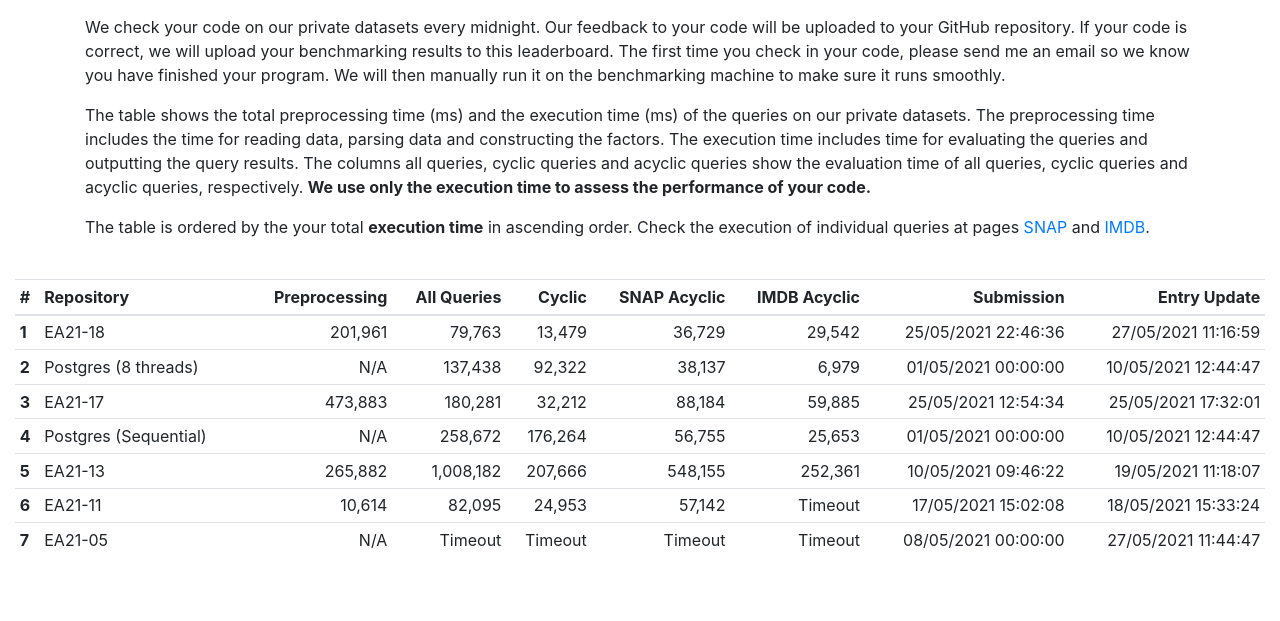
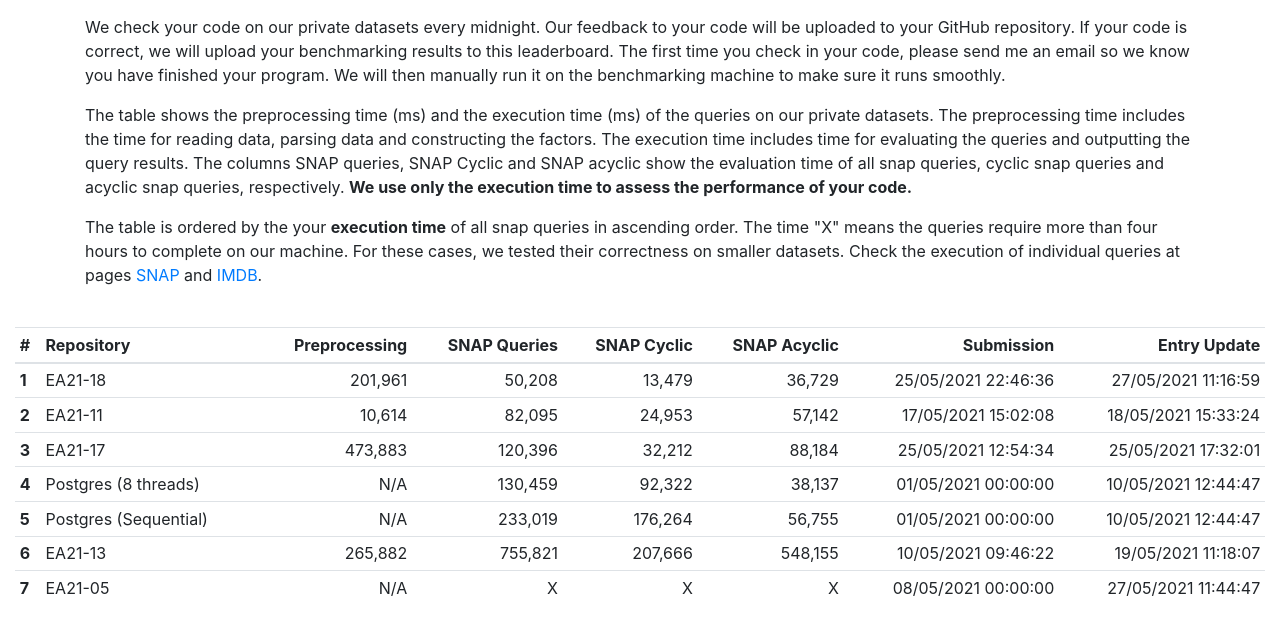
Before and after one commit to dastuzh/EA21-Leaderboard, a plain HTML site: page index.html in a window 1280 px wide. Shown: the part 185-806 px from the top of the page. Drawn offline with nearby package versions, Linux system fonts and the light colour scheme.

Commit message:
imdb optional

```diff
--- a/index.html
+++ b/index.html
@@ -45,14 +45,14 @@
       <p>We check your code on our private datasets every midnight. Our feedback to your code will be uploaded to your
         GitHub repository. If your code is correct, we will upload your benchmarking results to this leaderboard. The
         first time you check in your code, please send me an email so we know you have finished your program. We will then manually run it on the benchmarking machine to make sure it runs smoothly.</p>
-      <p>The table shows the total preprocessing time (ms) and the execution time (ms) of the queries on our private
+      <p>The table shows the preprocessing time (ms) and the execution time (ms) of the queries on our private
         datasets. The preprocessing time includes the time for reading data, parsing data and constructing the factors.
-        The execution time includes time for evaluating the queries and outputting the query results. The columns
-        all queries, cyclic queries and acyclic queries show the evaluation time of all queries, cyclic
-        queries and acyclic queries, respectively. <strong>We use only the execution time to assess the performance of your code. </strong>
+        The execution time includes time for evaluating the queries and outputting the query results. The columns SNAP queries, SNAP Cyclic and SNAP acyclic show the evaluation time of all snap queries, cyclic snap
+        queries and acyclic snap queries, respectively. <strong>We use only the execution time to assess the performance of your code. </strong>
       </p>
       <p>
-        The table is ordered by the your total <strong>execution time</strong> in ascending order. Check the execution
+        The table is ordered by the your <strong>execution time</strong> of all snap queries in ascending order. The time "X" means the queries require more than four hours to complete on our machine. For these cases, we tested their correctness on smaller datasets.
+         Check the execution
         of individual queries at pages <a href="./snap.html">SNAP</a> and <a href="./imdb.html">IMDB</a>. </p>
     </div>
     <br>
@@ -63,10 +63,9 @@
             <th scope="col">#</th>
             <th scope="col">Repository</th>
             <th class="text-right " scope="col">Preprocessing</th>
-            <th class="text-right " scope="col">All Queries</th>
-            <th class="text-right " scope="col">Cyclic</th>
+            <th class="text-right " scope="col">SNAP Queries</th>
+            <th class="text-right " scope="col">SNAP Cyclic</th>
             <th class="text-right " scope="col">SNAP Acyclic</th>
-            <th class="text-right " scope="col">IMDB Acyclic</th>
             <th class="text-right " scope="col">Submission</th>
             <th class="text-right " scope="col">Entry Update</th>
           </tr>
@@ -76,10 +75,9 @@
             <th scope="row">{{i+1}}</th>
             <td>{{student.repository}}</td>
             <td class="text-right ">{{student['preprocessing time (ms)'] | formatNumber}}</td>
-            <td class="text-right ">{{student['execution time (ms)'] | formatNumber}}</td>
+            <td class="text-right ">{{student['snap_execution'] | formatNumber}}</td>
             <td class="text-right ">{{student['cyclic_execution'] | formatNumber}}</td>
             <td class="text-right ">{{student['snap_acyclic_execution'] | formatNumber}}</td>
-            <td class="text-right ">{{student['imdb_acyclic_execution'] | formatNumber}}</td>
             <td class="text-right ">{{student['submission time']}}</td>
             <td class="text-right ">{{student['update time']}}</td>
           </tr>
--- a/js/scripts.js
+++ b/js/scripts.js
@@ -10,7 +10,7 @@ Vue.filter("formatNumber", function (value) {
     if (value == "N/A") {
         return "N/A"
     } else if (Number.isNaN(parseInt(value))) {
-        return "Timeout"
+        return "X"
     }
 
     return numeral(value).format("0,0"); // displaying other groupings/separators is possible, look at the docs
@@ -54,50 +54,50 @@ var app = new Vue({
                 "enron-1-path-count": "105.0",
                 "enron-2-path-full": "8782.0",
                 "enron-2-path-count": "5313.0",
-                "query1": "Timeout",
-                "query2": "Timeout",
-                "query3": "Timeout",
-                "query4": "Timeout",
-                "query5": "Timeout"
+                "query1": "X",
+                "query2": "X",
+                "query3": "X",
+                "query4": "X",
+                "query5": "X"
             },
             {
                 "snap_timeout": true,
                 "imdb_timeout": true,
                 "repository": "EA21-05",
                 "preprocessing time (ms)": "N/A",
-                "execution time (ms)": "Timeout",
+                "execution time (ms)": "X",
                 "submission time": "08/05/2021 00:00:00",
                 "update time": "27/05/2021 11:44:47",
                 "timestamp": "1620546287",
-                "facebook-triangle-count": "Timeout",
-                "wiki-triangle-count": "Timeout",
-                "enron-triangle-count": "Timeout",
-                "twitter-triangle-count": "Timeout",
-                "facebook-triangle-full": "Timeout",
-                "wiki-triangle-full": "Timeout",
-                "enron-triangle-full": "Timeout",
-                "twitter-triangle-full": "Timeout",
-                "facebook-1-path-count": "Timeout",
-                "wiki-1-path-count": "Timeout",
-                "enron-1-path-count": "Timeout",
-                "twitter-1-path-count": "Timeout",
-                "facebook-1-path-full": "Timeout",
-                "wiki-1-path-full": "Timeout",
-                "enron-1-path-full": "Timeout",
-                "twitter-1-path-full": "Timeout",
-                "facebook-2-path-count": "Timeout",
-                "wiki-2-path-count": "Timeout",
-                "enron-2-path-count": "Timeout",
-                "twitter-2-path-count": "Timeout",
-                "facebook-2-path-full": "Timeout",
-                "wiki-2-path-full": "Timeout",
-                "enron-2-path-full": "Timeout",
-                "twitter-2-path-full": "Timeout",
-                "query1": "Timeout",
-                "query2": "Timeout",
-                "query3": "Timeout",
-                "query4": "Timeout",
-                "query5": "Timeout",
+                "facebook-triangle-count": "X",
+                "wiki-triangle-count": "X",
+                "enron-triangle-count": "X",
+                "twitter-triangle-count": "X",
+                "facebook-triangle-full": "X",
+                "wiki-triangle-full": "X",
+                "enron-triangle-full": "X",
+                "twitter-triangle-full": "X",
+                "facebook-1-path-count": "X",
+                "wiki-1-path-count": "X",
+                "enron-1-path-count": "X",
+                "twitter-1-path-count": "X",
+                "facebook-1-path-full": "X",
+                "wiki-1-path-full": "X",
+                "enron-1-path-full": "X",
+                "twitter-1-path-full": "X",
+                "facebook-2-path-count": "X",
+                "wiki-2-path-count": "X",
+                "enron-2-path-count": "X",
+                "twitter-2-path-count": "X",
+                "facebook-2-path-full": "X",
+                "wiki-2-path-full": "X",
+                "enron-2-path-full": "X",
+                "twitter-2-path-full": "X",
+                "query1": "X",
+                "query2": "X",
+                "query3": "X",
+                "query4": "X",
+                "query5": "X",
             },
             {
                 "repository": "Postgres (8 threads)",
@@ -179,18 +179,12 @@ var app = new Vue({
         snap_datasets: ["facebook", "twitter", "wiki", "enron"],
         cyclic_queries: ["facebook-triangle-full", "facebook-triangle-count", "twitter-triangle-full", "twitter-triangle-count", "wiki-triangle-full", "wiki-triangle-count", "enron-triangle-full", "enron-triangle-count", ],
         snap_acyclic_queries: ["facebook-1-path-full","facebook-1-path-count","facebook-2-path-full","facebook-2-path-count","twitter-1-path-full","twitter-1-path-count","twitter-2-path-full","twitter-2-path-count","wiki-1-path-full","wiki-1-path-count","wiki-2-path-full","wiki-2-path-count","enron-1-path-full","enron-1-path-count","enron-2-path-full","enron-2-path-count",],
+        snap_all_queries: ["facebook-1-path-full","facebook-1-path-count","facebook-2-path-full","facebook-2-path-count","twitter-1-path-full","twitter-1-path-count","twitter-2-path-full","twitter-2-path-count","wiki-1-path-full","wiki-1-path-count","wiki-2-path-full","wiki-2-path-count","enron-1-path-full","enron-1-path-count","enron-2-path-full","enron-2-path-count","facebook-triangle-full", "facebook-triangle-count", "twitter-triangle-full", "twitter-triangle-count", "wiki-triangle-full", "wiki-triangle-count", "enron-triangle-full", "enron-triangle-count",],
         imdb_acyclic_queries: ['query1', 'query2', 'query3', 'query4', 'query5']
     },
     computed: {
         formatted_students: function() {
-            const result = this.students.sort((a,b) => {
-                if (a.snap_timeout || a.imdb_timeout) {
-                    return 1
-                } else if (b.snap_timeout || b.imdb_timeout) {
-                    return -1
-                }
-                return a['execution time (ms)'] - b['execution time (ms)']
-            }).map(s => {
+            const result = this.students.map(s => {
                 if (s.repository.startsWith("Postgres")) {
                     return {
                         ...s,
@@ -199,6 +193,7 @@ var app = new Vue({
                         cyclic_execution: this.cyclic_queries.map(q => s[q]).reduce((a,b) => parseInt(a) + parseInt(b), 0),
                         snap_acyclic_execution: this.snap_acyclic_queries.map(q => s[q]).reduce((a,b) => parseInt(a) + parseInt(b), 0),
                         imdb_acyclic_execution: this.imdb_acyclic_queries.map(q => s[q]).reduce((a,b) => parseInt(a) + parseInt(b), 0),
+                        snap_execution: this.snap_all_queries.map(q => s[q]).reduce((a,b) => parseInt(a) + parseInt(b), 0),
                     }
                 } else
                 return {
@@ -208,7 +203,15 @@ var app = new Vue({
                     cyclic_execution: this.cyclic_queries.map(q => s[q]).reduce((a,b) => parseInt(a) + parseInt(b), 0),
                         snap_acyclic_execution: this.snap_acyclic_queries.map(q => s[q]).reduce((a,b) => parseInt(a) + parseInt(b), 0),
                         imdb_acyclic_execution: this.imdb_acyclic_queries.map(q => s[q]).reduce((a,b) => parseInt(a) + parseInt(b), 0),
+                        snap_execution: this.snap_all_queries.map(q => s[q]).reduce((a,b) => parseInt(a) + parseInt(b), 0),
                 }
+            }).sort((a,b) => {
+                if (a.snap_timeout) {
+                    return 1
+                } else if (b.snap_timeout) {
+                    return -1
+                }
+                return a.snap_execution - b.snap_execution
             })
 
             return result
```
